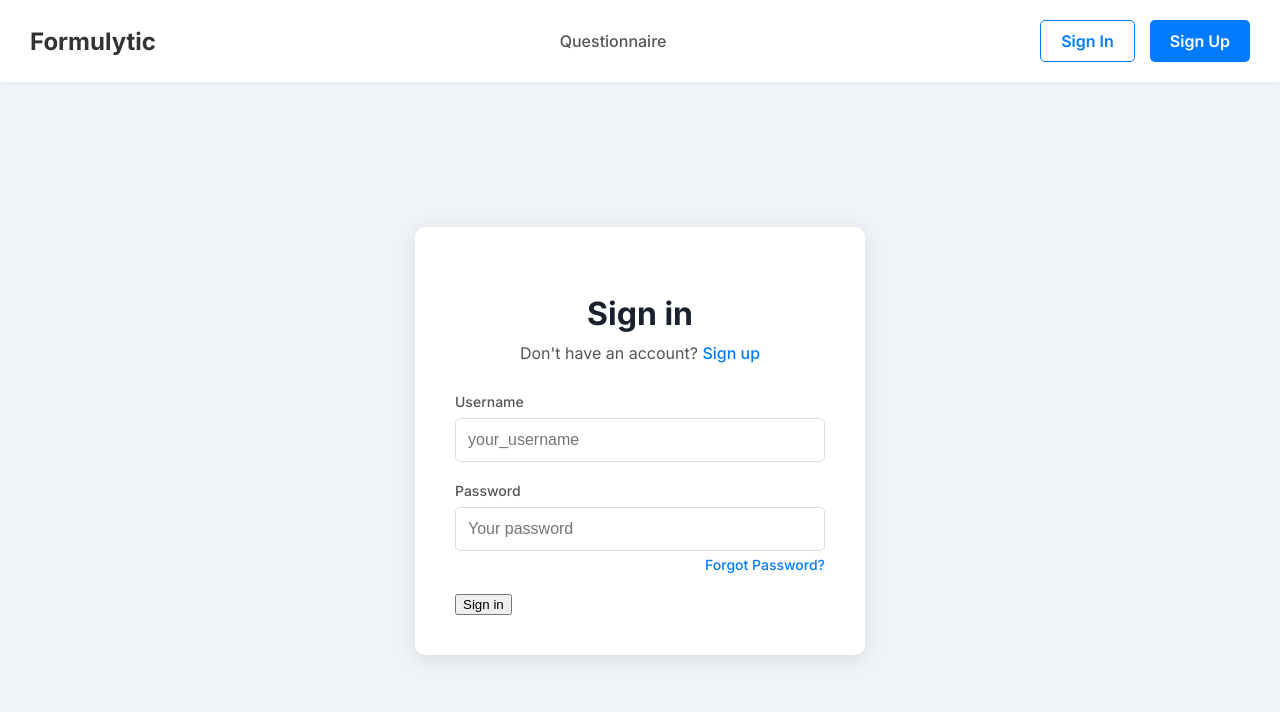
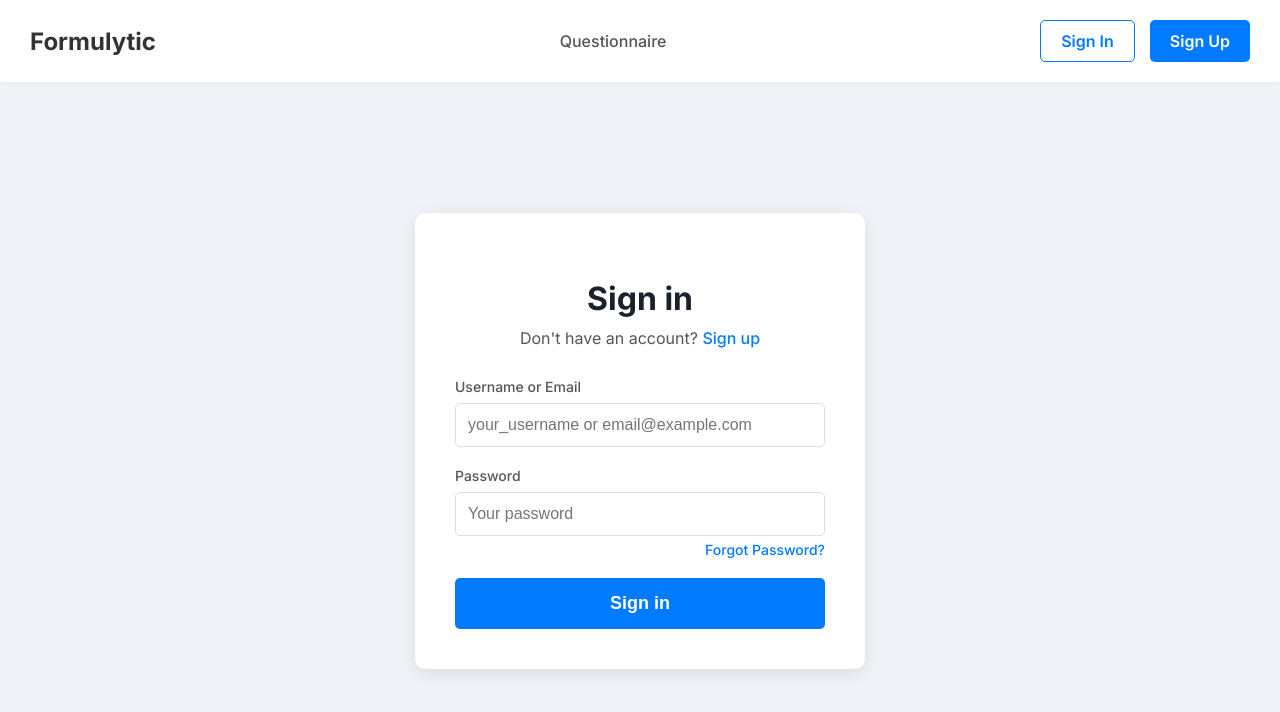
Before and after one commit to Chloy02/Formulytic, a React (Vite) app in the folder frontend/: page /signin in a window 1280 px wide. Shown: the top 712 px of the page. Built offline with nearby package versions, Linux system fonts and the light colour scheme.

Commit message:
Backend and frontend changes and fixes

```diff
--- a/frontend/src/LandingPage.jsx
+++ b/frontend/src/LandingPage.jsx
@@ -490,8 +490,8 @@ const CTAButtons = styled.div`
 `;
 
 const CTAPrimaryButton = styled(Link)` /* CHANGED: Now styled from Link */
-  background-color: #fff;
-  color: #28a745; /* Green text */
+  background-color: #007bff; /* Changed to match navbar button */
+  color: #fff; /* Changed to white text */
   padding: 15px 30px;
   font-size: 18px;
   text-decoration: none;
@@ -504,7 +504,7 @@ const CTAPrimaryButton = styled(Link)` /* CHANGED: Now styled from Link */
   transition: background-color 0.3s ease;
 
   &:hover {
-    background-color: #f0f0f0;
+    background-color: #0056b3; /* Changed to match navbar button hover */
   }
 
   @media (max-width: 768px) {
--- a/frontend/src/SignInPage.jsx
+++ b/frontend/src/SignInPage.jsx
@@ -117,7 +117,25 @@ const ForgotPasswordLink = styled(Link)`
 `;
 
 const SubmitButton = styled.button`
-// ... existing styles ...
+  width: 100%;
+  padding: 15px;
+  background-color: #007bff;
+  color: #fff;
+  border: none;
+  border-radius: 5px;
+  font-size: 18px;
+  font-weight: 600;
+  cursor: pointer;
+  transition: background-color 0.3s ease;
+
+  &:hover {
+    background-color: #0056b3;
+  }
+
+  &:disabled {
+    background-color: #ccc;
+    cursor: not-allowed;
+  }
 `;
 
 const ErrorMessage = styled.p`
@@ -165,11 +183,11 @@ const SignInPage = () => {
 
           <form onSubmit={handleSubmit}>
             <FormGroup>
-              <Label htmlFor="username">Username</Label>
+              <Label htmlFor="username">Username or Email</Label>
               <Input
                 type="text"
                 id="username"
-                placeholder="your_username"
+                placeholder="your_username or email@example.com"
                 value={username}
                 onChange={(e) => setUsername(e.target.value)}
                 required
--- a/frontend/src/SignUpPage.jsx
+++ b/frontend/src/SignUpPage.jsx
@@ -137,7 +137,7 @@ const RadioOption = styled.div`
 const SubmitButton = styled.button`
   width: 100%;
   padding: 15px;
-  background-color: #1a202c;
+  background-color: #007bff; /* Changed to match navbar and landing page */
   color: #fff;
   border: none;
   border-radius: 5px;
@@ -147,7 +147,7 @@ const SubmitButton = styled.button`
   transition: background-color 0.3s ease;
 
   &:hover {
-    background-color: #000;
+    background-color: #0056b3; /* Changed to match navbar and landing page */
   }
 
   &:disabled {
--- a/frontend/src/components/Navbar2.jsx
+++ b/frontend/src/components/Navbar2.jsx
@@ -75,7 +75,7 @@ const NavLinkA = styled(Link)` /* Styled Link for consistency */
 const Navbar2 = () => {
   return (
     <NavbarContainer>
-      <NavBrand to="/">Logo</NavBrand> {/* Link to the landing page */}
+      <NavBrand to="/">Formulytic</NavBrand> {/* Link to the landing page */}
       <NavLinks>
         <NavLinkItem><NavLinkA to="/AdminDashboard">Questionnaire</NavLinkA></NavLinkItem> {/* Link to home, which is your questionnaire section for now */}
       </NavLinks>
```
Also changed, not shown: 2 other files (tests, documents, lock files or other folders).
